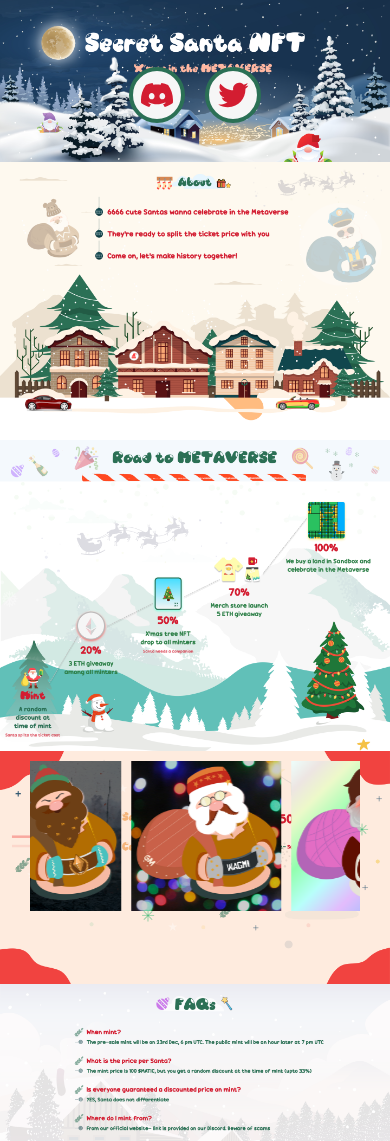
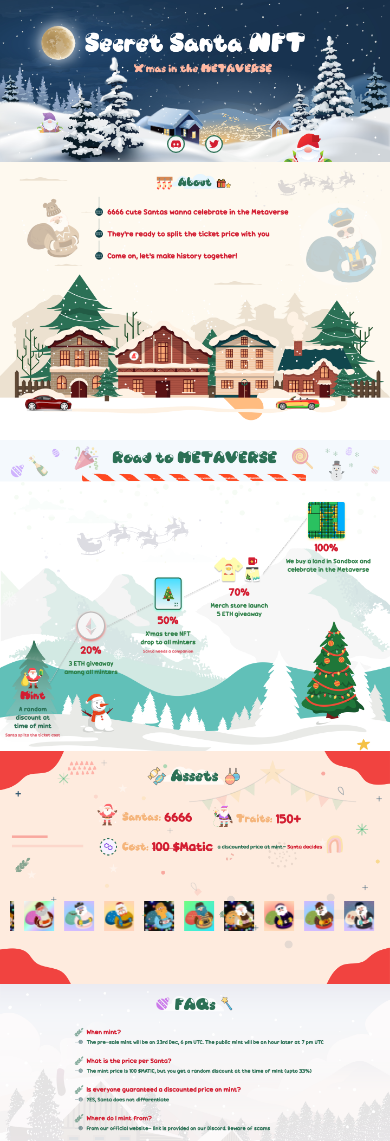
Before and after one commit to LilFatFrank/Santa-NFTs, a React (Create React App) app: page / in a window 390 px wide. Shown: the top 1141 px of the page. Built offline with nearby package versions, Linux system fonts and the light colour scheme.

Commit message:
responsive

```diff
--- a/src/Sections/Landing/Landing.jsx
+++ b/src/Sections/Landing/Landing.jsx
@@ -8,17 +8,7 @@ const Landing = () => {
         alt={"landing"}
         className={`img`}
       />
-      <div
-        style={{
-          width: "100%",
-          position: "absolute",
-          bottom: "50px",
-          display: "flex",
-          alignItems: "center",
-          justifyContent: "center",
-          gap: "20px"
-        }}
-      >
+      <div className={`landing-links`}>
         <a
           href="http://discord.gg/x5efkZhTm4"
           target="_blank"
--- a/src/styles/app.scss
+++ b/src/styles/app.scss
@@ -1,5 +1,27 @@
 .app {
   height: 100%;
+  .landing-links {
+    width: 100%;
+    position: absolute;
+    bottom: 50px;
+    display: flex;
+    align-items: center;
+    justify-content: center;
+    gap: 20px;
+    @media screen and (min-width: 768px) and (max-width: 1024px) {
+      svg {
+        width: 30px;
+        height: 30px;
+      }
+    }
+    @media screen and (min-width: 320px) and (max-width: 767px) {
+      bottom: 20px;
+      svg {
+        width: 18px;
+        height: 18px;
+      }
+    }
+  }
   .img {
     width: 100%;
   }
@@ -30,6 +52,29 @@
     img {
       width: 150px;
       height: 150px;
+      @media screen and (min-width: 768px) and (max-width: 1024px) {
+        width: 90px;
+        height: 90px;
+      }
+      @media screen and (min-width: 320px) and (max-width: 767px) {
+        width: 30px;
+        height: 30px;
+      }
+    }
+    @media screen and (min-width: 768px) and (max-width: 1024px) {
+      bottom: 10%;
+    }
+    @media screen and (min-width: 320px) and (max-width: 767px) {
+      padding: 10px;
+    }
+  }
+}
+
+@media screen and (min-width: 320px) and (max-width: 767px) {
+  .anchor {
+    svg {
+      width: 18px;
+      height: 18px;
     }
   }
 }
```
